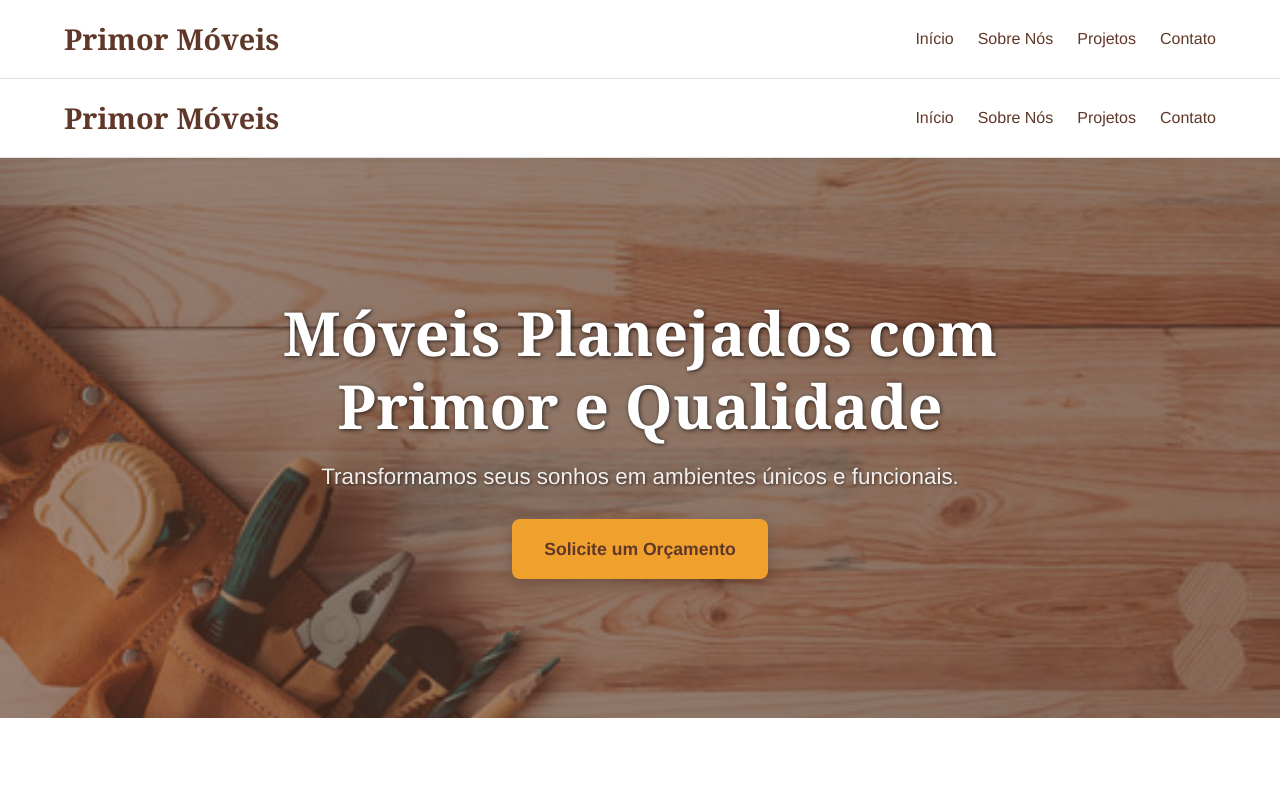
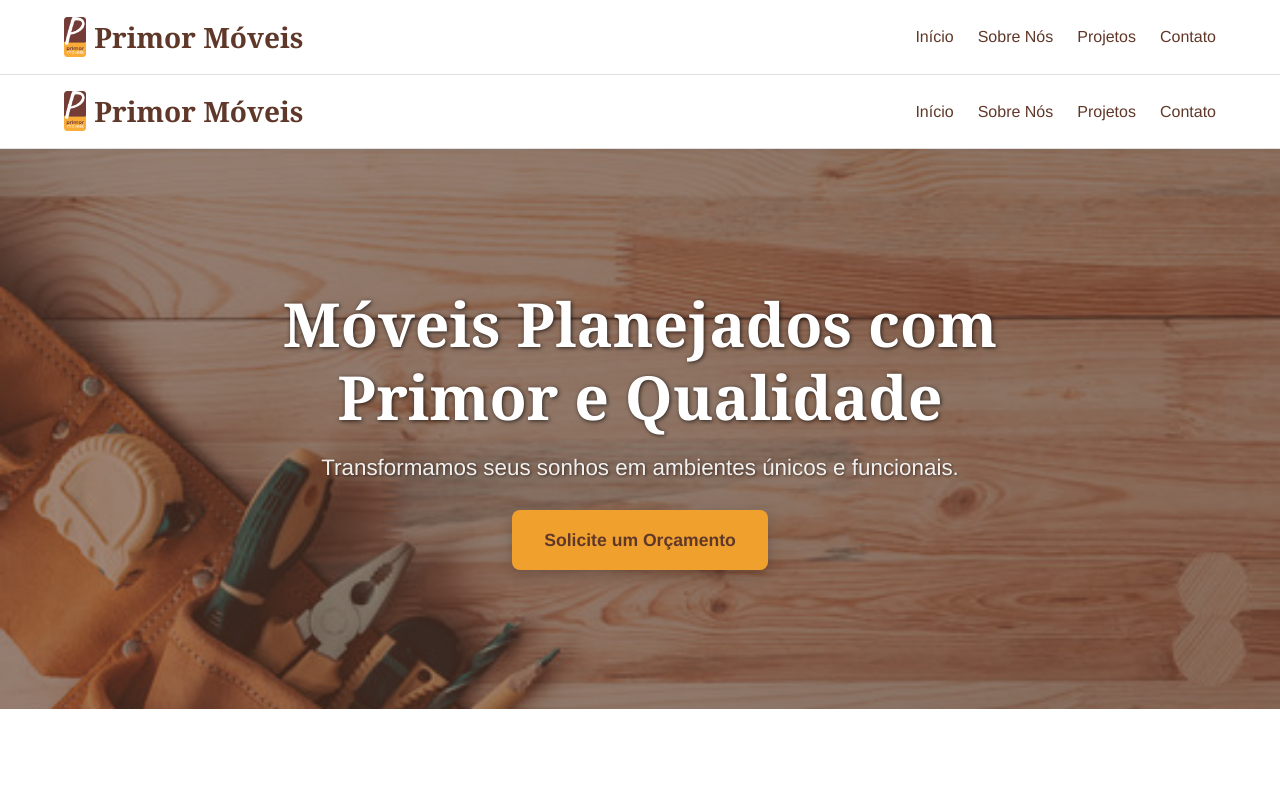
Before and after one commit to GustavoAlbuquerquee/primor-moveis, a Next.js app: page /Home in a window 1280 px wide. Shown: the top 797 px of the page. Built offline with nearby package versions, Linux system fonts and the light colour scheme.

Commit message:
feat: Add cropped logo and update Header component to include logo with styling adjustments

```diff
--- a/src/app/layout.tsx
+++ b/src/app/layout.tsx
@@ -1,12 +1,13 @@
 // src/app/layout.tsx
-import StyledComponentsRegistry from '@/lib/registry';
-import { Providers } from './providers';
-import Header from '@/components/Header';
-import Footer from '@/components/Footer';
+import StyledComponentsRegistry from "@/lib/registry";
+import { Providers } from "./providers";
+import Header from "@/components/Header";
+import Footer from "@/components/Footer";
 
 export const metadata = {
-  title: 'Primor Móveis - Marcenaria de Excelência',
-  description: 'Móveis planejados com design e qualidade.',
+  title: "Primor Móveis - Marcenaria de Excelência",
+  description: "Móveis planejados com design e qualidade.",
+  logo: "/cropped-logo-primor.png",
 };
 
 export default function RootLayout({
--- a/src/components/Header/index.tsx
+++ b/src/components/Header/index.tsx
@@ -1,7 +1,8 @@
-'use client';
-// (Mantenha os imports e o componente como estava, apenas envolva com NavContainer)
-import Link from 'next/link';
-import * as S from './styles';
+// src/components/Header/index.tsx
+"use client";
+
+import Link from "next/link";
+import * as S from "./styles";
 // import { usePathname } from 'next/navigation'; // Para links ativos
 
 const Header = () => {
@@ -9,18 +10,19 @@ const Header = () => {
 
   return (
     <S.HeaderWrapper>
-      <S.NavContainer> {/* Adicionado este container */}
+      <S.NavContainer>
+        {/* O container da logo agora tem a imagem e o texto */}
         <S.LogoContainer href="/">
-          Primor Móveis
+          <S.Logo src="/cropped-logo-primor.png" alt="Logo Primor Móveis" />
+          <S.LogoText>Primor Móveis</S.LogoText>{" "}
         </S.LogoContainer>
         <S.Nav>
-          {/* Adicione className={pathname === '/' ? 'active' : ''} para links ativos */}
           <S.NavLink href="/">Início</S.NavLink>
           <S.NavLink href="/sobre">Sobre Nós</S.NavLink>
           <S.NavLink href="/projetos">Projetos</S.NavLink>
           <S.NavLink href="/contato">Contato</S.NavLink>
         </S.Nav>
-        {/* <S.MobileMenuButton>☰</S.MobileMenuButton> */} {/* Se for implementar menu mobile */}
+        {/* <S.MobileMenuButton>☰</S.MobileMenuButton> */}
       </S.NavContainer>
     </S.HeaderWrapper>
   );
--- a/src/components/Header/styles.ts
+++ b/src/components/Header/styles.ts
@@ -27,15 +27,35 @@ export const NavContainer = styled.div`
 `;
 
 export const LogoContainer = styled(Link)`
-  font-size: 1.8rem;
+  display: flex;
+  align-items: center; // Alinha verticalmente a imagem e o texto
+  text-decoration: none;
+  gap: ${({ theme }) => theme.spacings.small}; /* Espaçamento entre a imagem e o texto. Ajuste 'small' (8px) ou 'medium' (16px) conforme o gosto */
+`;
+
+export const Logo = styled.img`
+  height: 40px; /* Altura da imagem da logo. Ajuste entre 35px a 50px para um header típico. */
+  width: auto;   /* Mantém a proporção da imagem */
+  display: block;
+  transition: opacity 0.3s ease;
+
+  ${LogoContainer}:hover & {
+    opacity: 0.8;
+  }
+
+`;
+
+
+export const LogoText = styled.span`
+  font-family: ${({ theme }) => theme.fonts.headings};
+  font-size: 1.75rem; /* Tamanho do texto. Ajuste para equilibrar com a altura da imagem (40px). */
   font-weight: bold;
   color: ${({ theme }) => theme.colors.secondary}; // Marrom Escuro (para texto "primor")
-  text-decoration: none;
-  font-family: ${({ theme }) => theme.fonts.headings};
+  line-height: 1; /* Ajuda no alinhamento vertical preciso com a imagem */
+  transition: color 0.3s ease;
 
-  &:hover {
-    color: ${({ theme }) => theme.colors.primary}; // Laranja Amarelado no hover
-    text-decoration: none;
+  ${LogoContainer}:hover & {
+    color: ${({ theme }) => theme.colors.primary}; // Laranja Amarelado no hover do link
   }
 `;
 
```
Also changed, not shown: src/app/sobre/styles.ts (+4 -4 lines), public/cropped-logo-primor.png (added).
